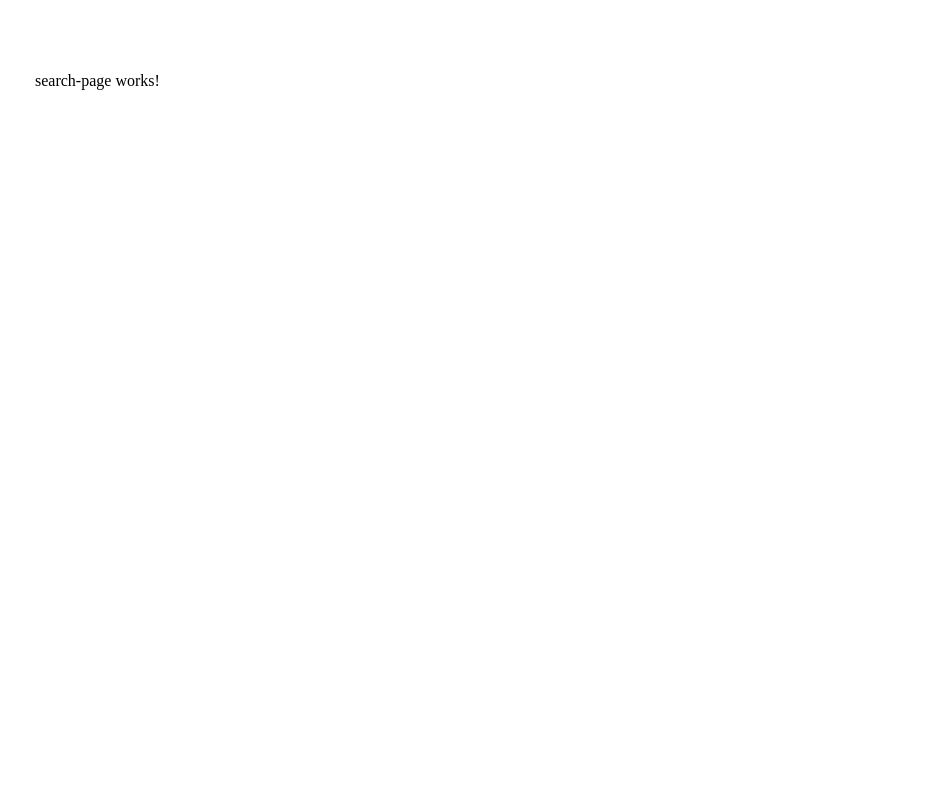
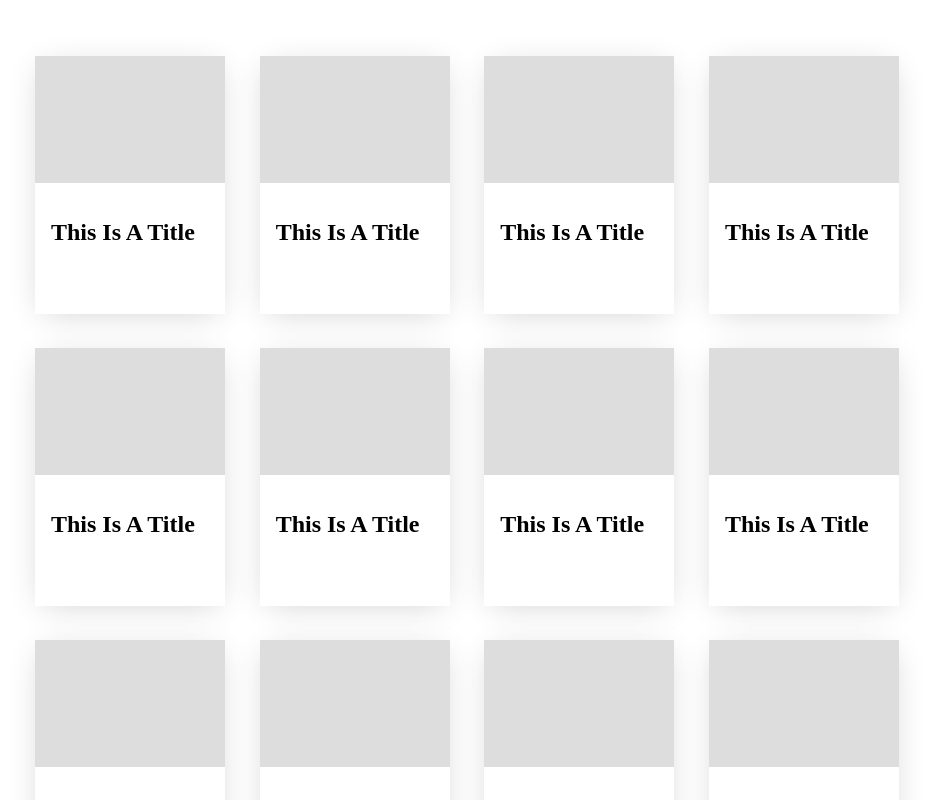
Before and after one commit to jrmykolyn/test.js.angular-2.search-and-filter, an Angular app: page / in a window 1280 px wide. Shown: the top 800 px of the page, without its empty margins (173-1106 px from the left). Built offline with nearby package versions, Linux system fonts and the light colour scheme.

Commit message:
Updated 'SearchPageComponent': imported 'results' data; displayed 1x 'PostPreviewComponent' for each result.

```diff
--- a/src/app/search-page/search-page.component.html
+++ b/src/app/search-page/search-page.component.html
@@ -1,3 +1,3 @@
-<p>
-  search-page works!
-</p>
+<section>
+  <app-post-preview *ngFor="let result of results" [data]="result"></app-post-preview>
+</section>
--- /dev/null
+++ b/src/app/search-page/search-page.component.scss
@@ -0,0 +1,16 @@
+section {
+  display: flex;
+  flex-wrap: wrap;
+}
+
+app-post-preview {
+  width: 22%;
+  height: auto;
+  display: block;
+  margin-right: 4%;
+  margin-bottom: 4%;
+
+  &:nth-child( 4n ) {
+    margin-right: 0;
+  }
+}
--- a/src/app/search-page/search-page.component.ts
+++ b/src/app/search-page/search-page.component.ts
@@ -1,15 +1,20 @@
 import { Component, OnInit } from '@angular/core';
+
+import { Results, ResultIds } from '../../data/data';
 
 @Component({
   selector: 'app-search-page',
   templateUrl: './search-page.component.html',
-  styleUrls: ['./search-page.component.css']
+  styleUrls: ['./search-page.component.scss']
 })
 export class SearchPageComponent implements OnInit {
+  results: Array<any> = [];
 
-  constructor() { }
+  constructor(
+  ) { }
 
   ngOnInit() {
+    this.results = Results;
   }
 
 }
```
Also changed, not shown: src/app/search-page/search-page.component.css (deleted).
